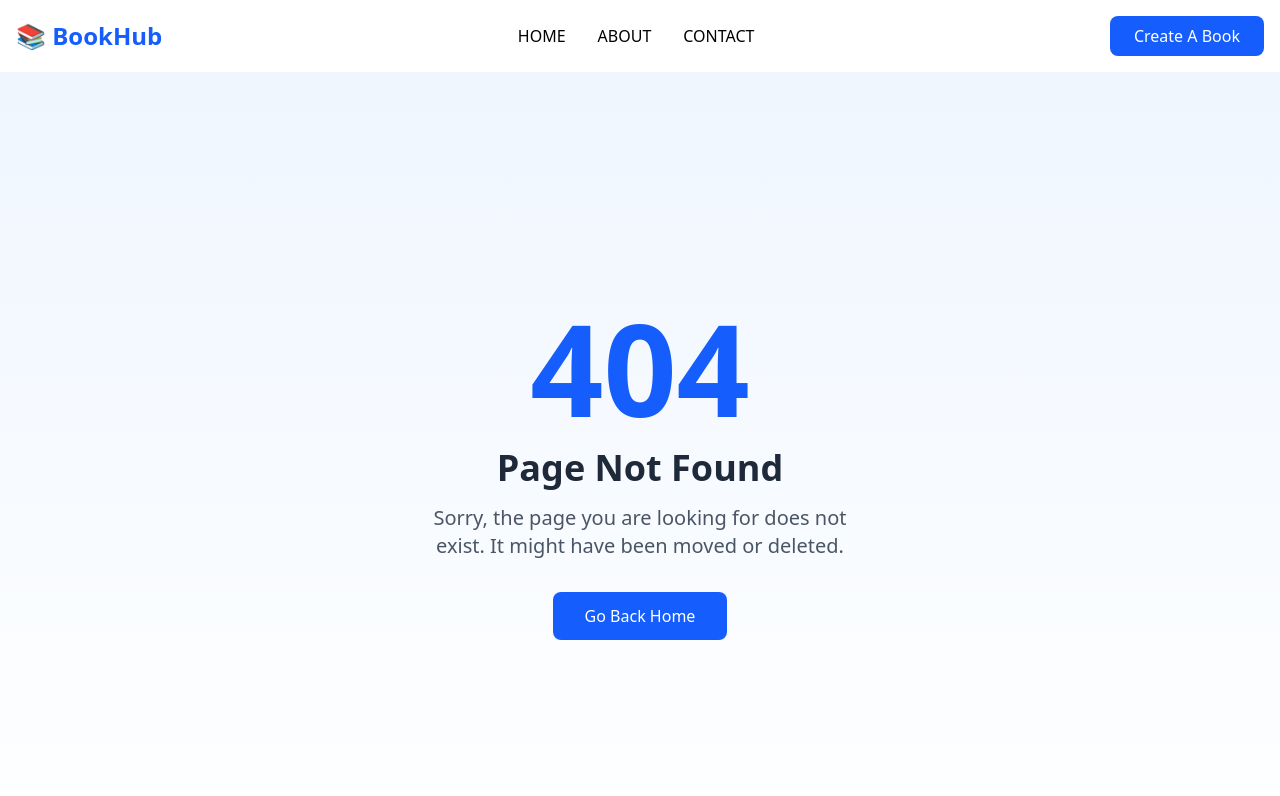
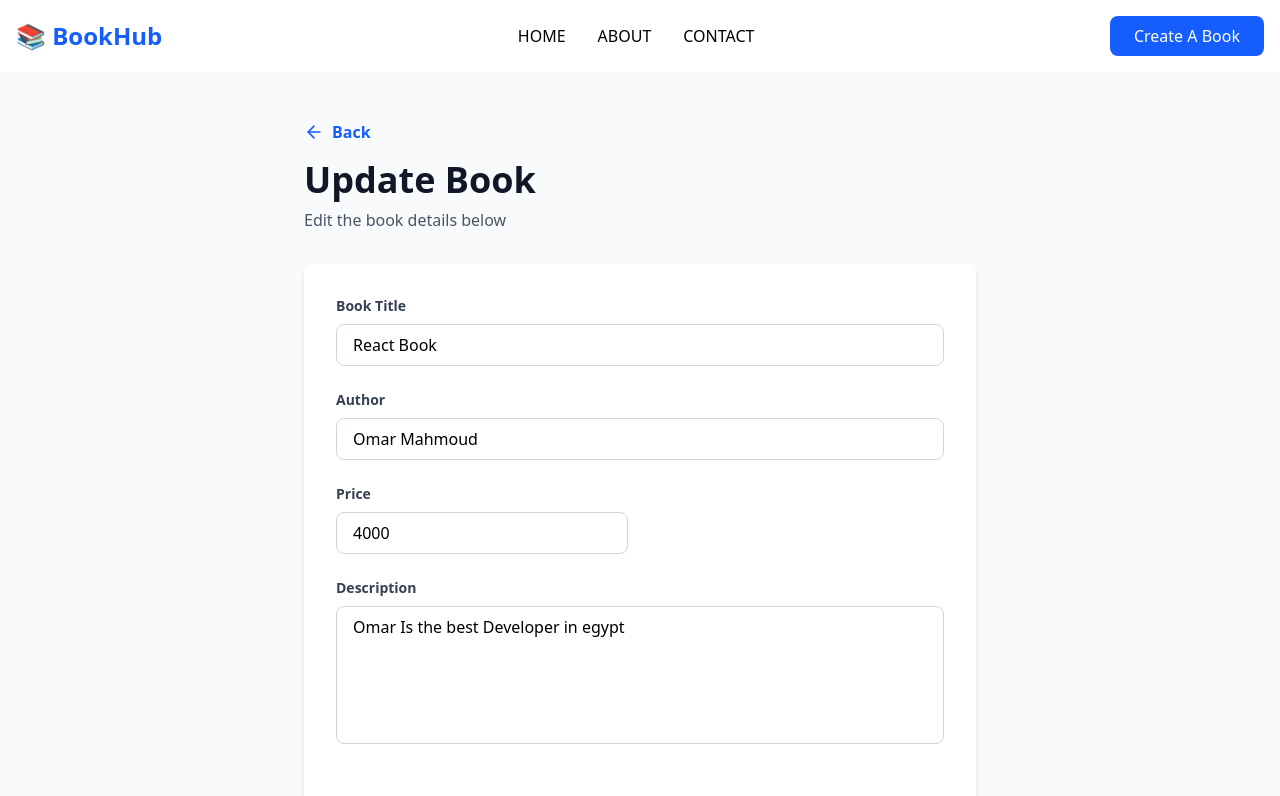
Before and after one commit to Omar-Warlock/books-react-demo, a React (Vite) app: page /update/1 in a window 1280 px wide. Shown: the top 796 px of the page. Built offline with nearby package versions, Linux system fonts and the light colour scheme; data requests are answered from the project's data file.

Commit message:
added update functionality

```diff
--- a/backend/db.json
+++ b/backend/db.json
@@ -5,7 +5,7 @@
       "title": "React Book",
       "author": "Omar Mahmoud",
       "price": 4000,
-      "desc": "Omar Is the best Developer"
+      "desc": "Omar Is the best Developer in egypt"
     },
     {
       "id": "2",
@@ -20,6 +20,20 @@
       "price": "3600",
       "author": "Hesham Mohamed",
       "desc": "dasdasdasdasdasda"
+    },
+    {
+      "id": "0583",
+      "title": "dasd",
+      "price": "111",
+      "author": "asd",
+      "desc": "dasd"
+    },
+    {
+      "id": "06f4",
+      "title": "asdas",
+      "price": "12222",
+      "author": "dasdas",
+      "desc": "sdasd"
     }
   ]
 }
--- a/package.json
+++ b/package.json
@@ -17,6 +17,7 @@
     "react": "^19.2.0",
     "react-dom": "^19.2.0",
     "react-router-dom": "^7.13.0",
+    "react-toastify": "^11.0.5",
     "tailwind-merge": "^3.4.0",
     "tailwindcss": "^4.1.18"
   },
--- a/src/App.jsx
+++ b/src/App.jsx
@@ -7,6 +7,7 @@ import Create from "./components/pages/Create";
 import Contact from "./components/pages/Contact";
 import Footer from "./components/shared/Footer";
 import Details from "./components/pages/Details";
+import Update from "./components/pages/Update";
 function App() {
   return (
     <>
@@ -14,6 +15,7 @@ function App() {
       <Routes>
         <Route path="/" element={<Home />} />
         <Route path="/:id" element={<Details />} />
+        <Route path="/update/:id" element={<Update />} />
         <Route path="/about" element={<About />} />
         <Route path="/create" element={<Create />} />
         <Route path="/contact" element={<Contact />} />
--- a/src/components/pages/Create.jsx
+++ b/src/components/pages/Create.jsx
@@ -1,6 +1,8 @@
 import { useRef, useState } from "react";
 import { createBook } from "../../services/service";
-import { redirect, useNavigate } from "react-router-dom";
+import { useNavigate } from "react-router-dom";
+import { ToastContainer, toast } from "react-toastify";
+import "react-toastify/dist/ReactToastify.css";
 
 export default function Create() {
   const [book, setBook] = useState({
@@ -11,22 +13,38 @@ export default function Create() {
   });
   const navigate = useNavigate();
   const formRef = useRef();
+
   function handleSubmit(e) {
     e.preventDefault();
-    let condition = true;
-    for (let value of Object.values(book)) {
-      if (value === "") {
-        condition = false;
-      }
-    }
-    if (condition) {
+    let valid = Object.values(book).every((value) => value !== "");
+
+    if (valid) {
       createBook(book)
-        .then(() => alert("book added"))
-        .then(() => navigate("/"));
+        .then(() => {
+          toast.success("Book created successfully!", {
+            position: "top-right",
+            autoClose: 1500,
+            hideProgressBar: false,
+            closeOnClick: true,
+            pauseOnHover: true,
+            draggable: true,
+          });
+        })
+        .then(() => {
+          setTimeout(() => navigate("/"), 2000);
+        });
     } else {
-      alert("Please fill all inputs");
+      toast.error("Please fill in all fields!", {
+        position: "top-right",
+        autoClose: 2000,
+        hideProgressBar: false,
+        closeOnClick: true,
+        pauseOnHover: true,
+        draggable: true,
+      });
     }
   }
+
   return (
     <main className="min-h-screen bg-gray-50 py-12 px-4">
       <div className="max-w-2xl mx-auto bg-white rounded-lg shadow-md p-8">
@@ -87,6 +105,7 @@ export default function Create() {
               onChange={(e) => setBook({ ...book, desc: e.target.value })}
             ></textarea>
           </div>
+
           {/* Submit Button */}
           <button
             type="submit"
@@ -96,6 +115,18 @@ export default function Create() {
           </button>
         </form>
       </div>
+
+      <ToastContainer
+        position="top-right"
+        autoClose={2000}
+        hideProgressBar={false}
+        newestOnTop={false}
+        closeOnClick
+        rtl={false}
+        pauseOnFocusLoss
+        draggable
+        pauseOnHover
+      />
     </main>
   );
 }
--- a/src/components/pages/Home.jsx
+++ b/src/components/pages/Home.jsx
@@ -2,16 +2,26 @@
 import { useEffect, useState } from "react";
 import Table from "../Table";
 import { deleteBook, getAllBooks } from "../../services/service";
+import { ToastContainer, toast } from "react-toastify";
+import { useNavigate } from "react-router-dom";
 export default function Home() {
   const [books, setBooks] = useState([]);
-
+  const navigate = useNavigate();
   const handleDelete = (id) => {
     deleteBook(id);
     setBooks(books.filter((book) => book.id !== id));
+    toast.success("Book Deleted successfully!", {
+      position: "top-right",
+      autoClose: 1500,
+      hideProgressBar: false,
+      closeOnClick: true,
+      pauseOnHover: true,
+      draggable: true,
+    })();
   };
 
   const handleUpdate = (id) => {
-    alert(`Update book with ID: ${id}`);
+    navigate(`/update/${id}`);
   };
   useEffect(() => {
     getAllBooks().then((res) => setBooks(res.data));
@@ -38,6 +48,18 @@ export default function Home() {
           </div>
         )}
       </div>
+
+      <ToastContainer
+        position="top-right"
+        autoClose={2000}
+        hideProgressBar={false}
+        newestOnTop={false}
+        closeOnClick
+        rtl={false}
+        pauseOnFocusLoss
+        draggable
+        pauseOnHover
+      />
     </div>
   );
 }
--- /dev/null
+++ b/src/components/pages/Update.jsx
@@ -0,0 +1,116 @@
+"use client";
+
+import { useEffect, useState } from "react";
+import { FiArrowLeft } from "react-icons/fi";
+import { editBook, getBook } from "../../services/service";
+import { useParams } from "react-router-dom";
+
+function Update() {
+  const [book, setBook] = useState({});
+  const { id } = useParams();
+  useEffect(() => {
+    getBook(id).then((res) => setBook(res.data));
+  }, []);
+  const handleDelete = function (e) {
+    e.preventDefault();
+    editBook(id, book);
+  };
+
+  return (
+    <div className="min-h-screen bg-gray-50 py-12 px-4 sm:px-6 lg:px-8">
+      <div className="max-w-2xl mx-auto">
+        {/* Header */}
+        <div className="mb-8">
+          <button className="flex items-center gap-2 text-blue-600 hover:text-blue-700 font-semibold mb-4">
+            <FiArrowLeft size={20} />
+            Back
+          </button>
+          <h1 className="text-4xl font-bold text-gray-900">Update Book</h1>
+          <p className="text-gray-600 mt-2">Edit the book details below</p>
+        </div>
+
+        {/* Form Card */}
+        <div className="bg-white rounded-lg shadow-md p-8">
+          <form className="space-y-6" onSubmit={handleDelete}>
+            {/* Book Title */}
+            <div>
+              <label className="block text-sm font-semibold text-gray-700 mb-2">
+                Book Title
+              </label>
+              <input
+                type="text"
+                placeholder="Enter book title"
+                className="w-full px-4 py-2 border border-gray-300 rounded-lg focus:outline-none focus:border-blue-500 focus:ring-2 focus:ring-blue-200"
+                value={book.title}
+                onChange={(e) => setBook({ ...book, title: e.target.value })}
+              />
+            </div>
+
+            {/* Author */}
+            <div>
+              <label className="block text-sm font-semibold text-gray-700 mb-2">
+                Author
+              </label>
+              <input
+                type="text"
+                placeholder="Enter author name"
+                className="w-full px-4 py-2 border border-gray-300 rounded-lg focus:outline-none focus:border-blue-500 focus:ring-2 focus:ring-blue-200"
+                value={book.author}
+                onChange={(e) => setBook({ ...book, author: e.target.value })}
+              />
+            </div>
+
+            {/* Price and Category Row */}
+            <div className="grid grid-cols-1 md:grid-cols-2 gap-6">
+              {/* Price */}
+              <div>
+                <label className="block text-sm font-semibold text-gray-700 mb-2">
+                  Price
+                </label>
+                <input
+                  type="number"
+                  placeholder="Enter price"
+                  className="w-full px-4 py-2 border border-gray-300 rounded-lg focus:outline-none focus:border-blue-500 focus:ring-2 focus:ring-blue-200"
+                  value={book.price}
+                  onChange={(e) => setBook({ ...book, price: e.target.value })}
+                />
+              </div>
+            </div>
+
+            {/* Description */}
+            <div>
+              <label className="block text-sm font-semibold text-gray-700 mb-2">
+                Description
+              </label>
+              <textarea
+                placeholder="Enter book description"
+                rows="5"
+                className="w-full px-4 py-2 border border-gray-300 rounded-lg focus:outline-none focus:border-blue-500 focus:ring-2 focus:ring-blue-200 resize-none"
+                value={book.desc}
+                onChange={(e) => setBook({ ...book, desc: e.target.value })}
+              />
+            </div>
+
+            {/* Buttons */}
+            <div className="flex gap-4 pt-6">
+              <button
+                type="submit"
+                className="flex-1 bg-blue-600 text-white font-semibold py-2 px-6 rounded-lg hover:bg-blue-700 transition-colors duration-200"
+              >
+                Update Book
+              </button>
+              <button
+                type="button"
+                className="flex-1 bg-gray-300 text-gray-800 font-semibold py-2 px-6 rounded-lg hover:bg-gray-400 transition-colors duration-200"
+              >
+                Cancel
+              </button>
+            </div>
+          </form>
+        </div>
+      </div>
+    </div>
+  );
+}
+
+export default Update;
```
Also changed, not shown: 1 other file (tests, documents, lock files or other folders).
